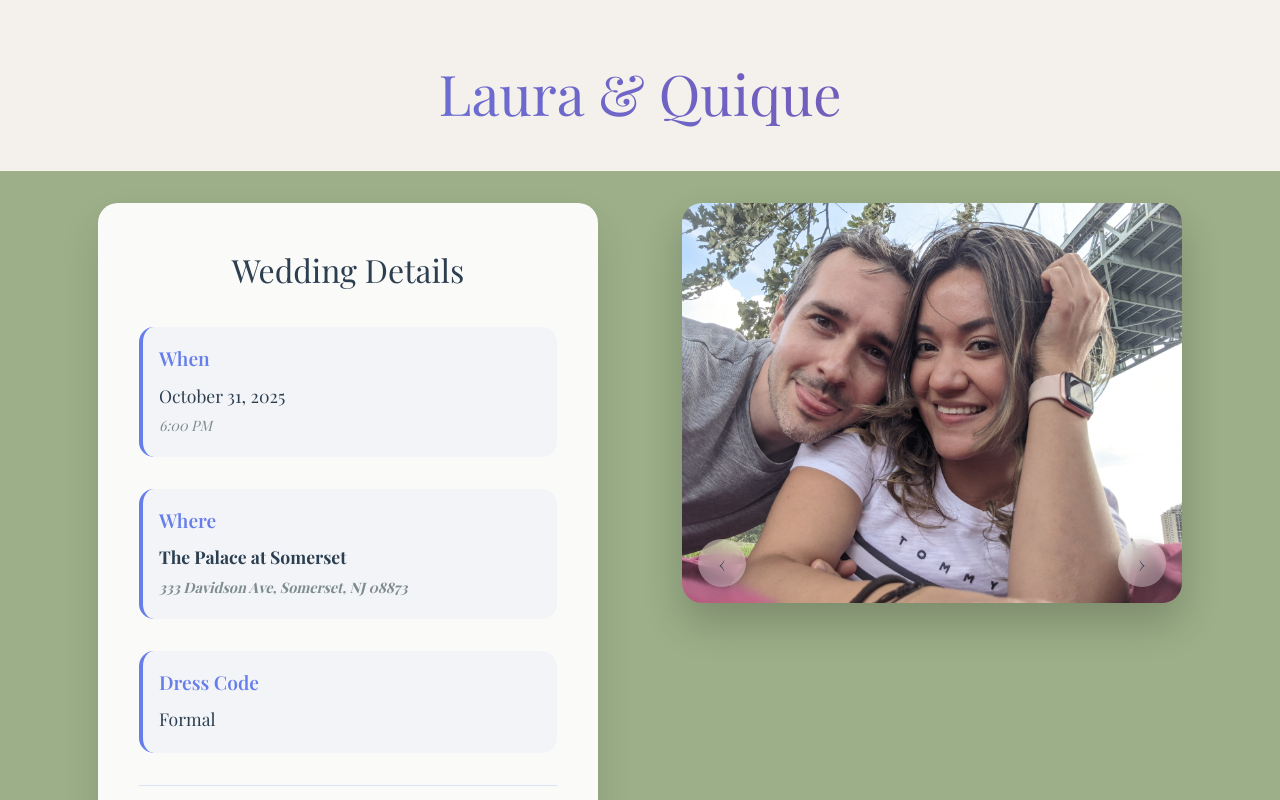
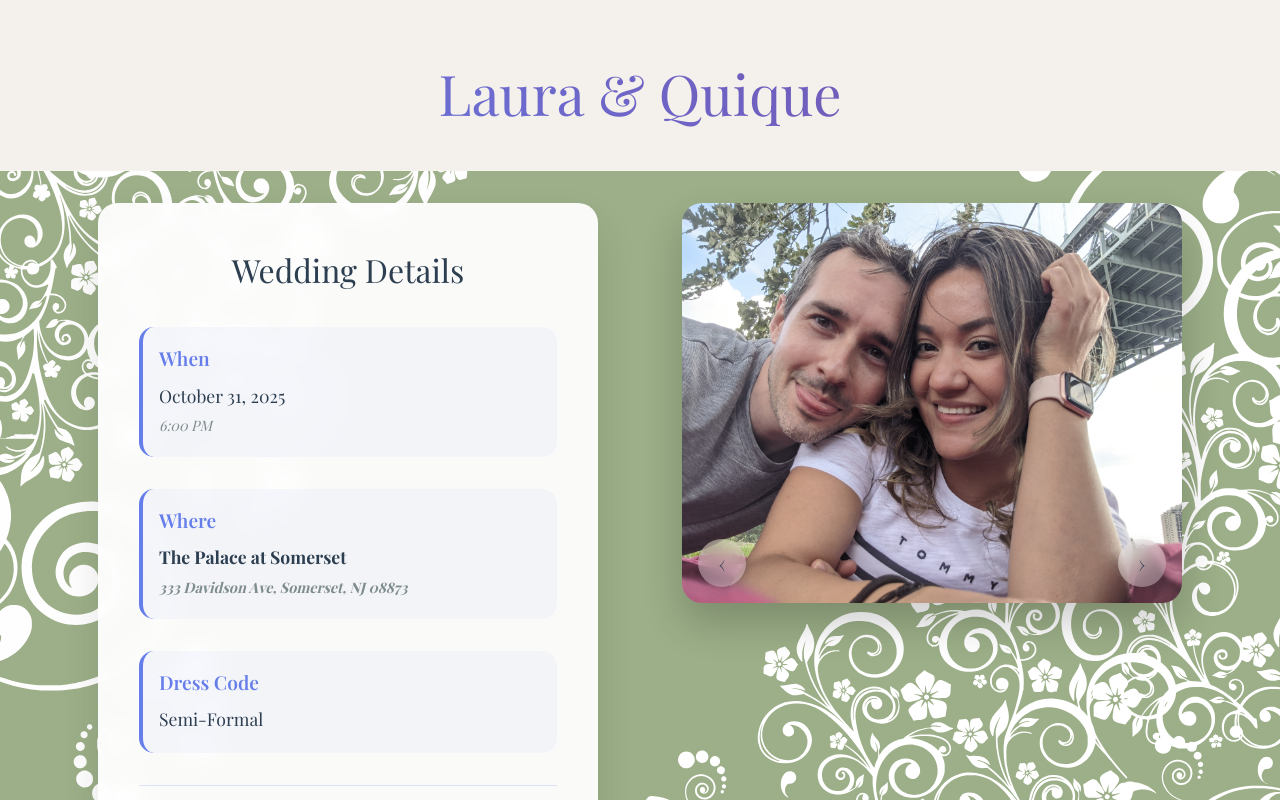
Before and after one commit to henrymendez/wedding, a Vue app: page / in a window 1280 px wide. Shown: the top 800 px of the page. Built offline with nearby package versions, Linux system fonts and the light colour scheme; no server answers; a web font is replaced by a local one; what aws-amplify would draw is missing.

Commit message:
Added floral border pattern.

```diff
--- a/src/components/RSVPForm.vue
+++ b/src/components/RSVPForm.vue
@@ -200,6 +200,9 @@ const goBack = () => {
 .rsvp-form-container {
   min-height: 100vh;
   background: #9CAF88;
+  background-image: url('/border-1.svg');
+  background-size: cover;
+  background-repeat: no-repeat;
   display: flex;
   align-items: center;
   justify-content: center;
--- a/src/components/WeddingHome.vue
+++ b/src/components/WeddingHome.vue
@@ -9,7 +9,7 @@ const weddingDetails = {
   date: 'October 31, 2025',
   venue: 'The Palace at Somerset',
   time: '6:00 PM',
-  dressCode: 'Formal'
+  dressCode: 'Semi-Formal'
 }
 
 // Sample wedding images (you can replace these with actual images)
@@ -184,6 +184,9 @@ onUnmounted(() => {
 .wedding-homepage {
   min-height: 100vh;
   background: #9CAF88;
+  background-image: url('/border-1.svg');
+  background-size: center;
+  background-repeat: no-repeat;
   font-family: 'Playfair Display', serif;
   color: #2c3e50;
 }
```
Also changed, not shown: public/border-1.svg (added), 1 other file (tests, documents, lock files or other folders).
